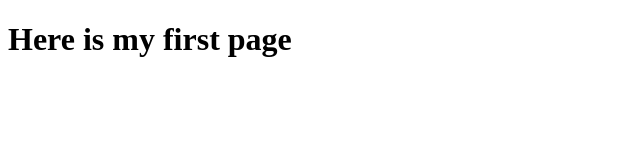
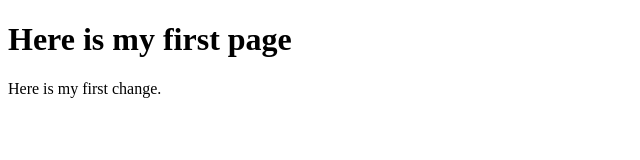
Before and after one commit to GChaviraJr/GChaviraJr.github.io, a plain HTML site: page index.html in a window 1280 px wide. Shown: the whole page, without its empty margins (0-640 px from the left). Drawn offline with Linux system fonts and the light colour scheme.

Commit message:
first change

```diff
--- a/index.html
+++ b/index.html
@@ -9,7 +9,7 @@
         </h1>
     </header>
     <body>
-
+        <p>Here is my first change.</p>
     </body>
     <footer>
 
```
